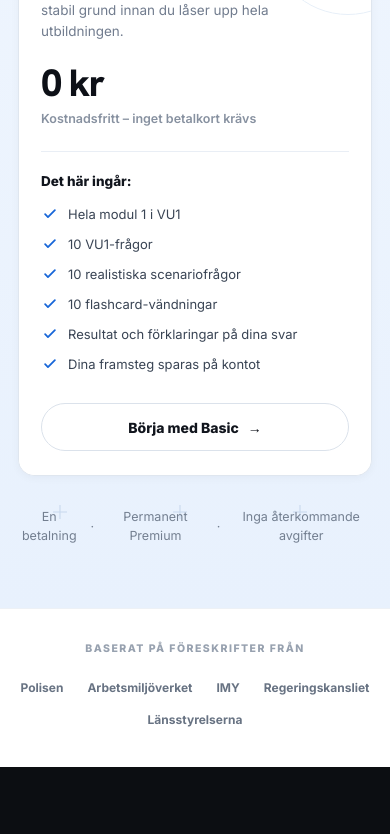
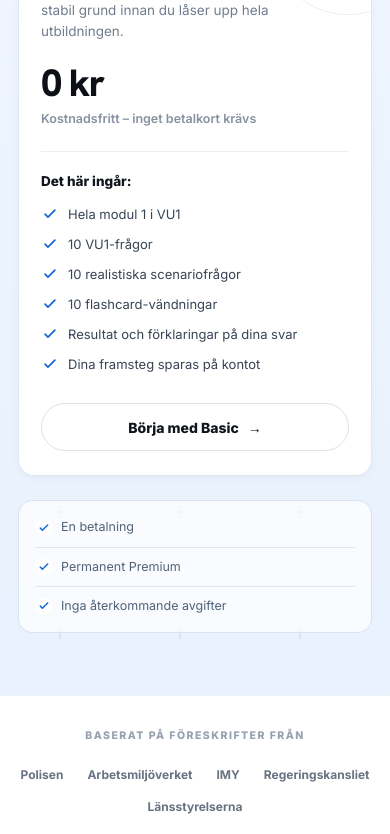
Before and after one commit to Mulanger/vaktskolan, a Next.js app: page /priser in a window 390 px wide. Shown: the part 1293-2127 px from the top of the page. Built offline with nearby package versions, Linux system fonts and the light colour scheme; no server answers.

Commit message:
Förbättra Lönekollen och prissidans mobiltext

```diff
--- a/app/(public)/priser/page.tsx
+++ b/app/(public)/priser/page.tsx
@@ -5,6 +5,10 @@ import { absoluteUrl } from "@/lib/site";
 
 const BASIC_SIGN_UP_URL = "/login?mode=sign-up&redirect_url=%2Fplattform";
 const PREMIUM_SIGN_UP_URL = "/login?mode=sign-up&redirect_url=%2Fplattform%3Fupgrade%3Dpremium";
+
+type PricingPageProps = {
+  searchParams: Promise<{ checkout?: string | string[] }>;
+};
 
 const plans = [
   {
@@ -79,7 +83,9 @@ function CheckIcon() {
   );
 }
 
-export default function PricingPage() {
+export default async function PricingPage({ searchParams }: PricingPageProps) {
+  const query = await searchParams;
+  const checkoutWasCancelled = query.checkout === "cancelled";
   const jsonLd = {
     "@context": "https://schema.org",
     "@type": "WebPage",
@@ -100,6 +106,16 @@ export default function PricingPage() {
               <h1 id="pricing-title">Välj ditt medlemskap</h1>
               <span>Prova grunderna kostnadsfritt eller få permanent tillgång till hela Vaktskolan.</span>
             </div>
+
+            {checkoutWasCancelled ? (
+              <div className="pricing-return-status" role="status">
+                <span className="pricing-return-status__icon" aria-hidden="true">←</span>
+                <span>
+                  <strong>Köpet avbröts</strong>
+                  Ingen betalning genomfördes. Du kan välja Premium när du vill.
+                </span>
+              </div>
+            ) : null}
 
             <div className="pricing-grid">
               {plans.map((plan) => (
@@ -139,7 +155,11 @@ export default function PricingPage() {
               ))}
             </div>
 
-            <p className="pricing-assurance">En betalning <span aria-hidden="true">·</span> Permanent Premium <span aria-hidden="true">·</span> Inga återkommande avgifter</p>
+            <ul className="pricing-assurance" aria-label="Tryggt Premiumköp">
+              <li><span className="pricing-assurance__check" aria-hidden="true"><CheckIcon /></span>En betalning</li>
+              <li><span className="pricing-assurance__check" aria-hidden="true"><CheckIcon /></span>Permanent Premium</li>
+              <li><span className="pricing-assurance__check" aria-hidden="true"><CheckIcon /></span>Inga återkommande avgifter</li>
+            </ul>
           </div>
         </section>
 
--- a/app/globals.css
+++ b/app/globals.css
@@ -1979,6 +1979,47 @@ a {
   gap: 28px;
 }
 
+.pricing-return-status {
+  display: flex;
+  width: fit-content;
+  max-width: min(520px, 100%);
+  margin: 26px auto -22px;
+  align-items: center;
+  gap: 11px;
+  border: 1px solid #d7e3f2;
+  border-radius: 12px;
+  background: rgba(255, 255, 255, .78);
+  color: #52627a;
+  padding: 10px 14px;
+  font-size: 13px;
+  line-height: 1.45;
+  box-shadow: 0 8px 24px -22px rgba(15, 23, 42, .4);
+}
+
+.pricing-return-status__icon {
+  display: grid;
+  width: 27px;
+  height: 27px;
+  flex: 0 0 auto;
+  place-items: center;
+  border-radius: 50%;
+  background: #eaf2fd;
+  color: #1766d8;
+  font-size: 15px;
+  font-weight: 800;
+}
+
+.pricing-return-status > span:last-child {
+  display: flex;
+  flex-wrap: wrap;
+  gap: 0 5px;
+}
+
+.pricing-return-status strong {
+  color: #17243a;
+  font-weight: 800;
+}
+
 .pricing-plan {
   min-width: 0;
   margin-top: 42px;
@@ -2195,14 +2236,49 @@ a {
 }
 
 .pricing-assurance {
-  display: flex;
+  display: grid;
   margin: 44px 0 0;
-  align-items: center;
   justify-content: center;
-  gap: 10px;
+  grid-template-columns: repeat(3, auto);
+  padding: 0;
   color: #737f90;
   font-size: 13px;
-  text-align: center;
+  list-style: none;
+}
+
+.pricing-assurance li {
+  display: flex;
+  min-height: 22px;
+  align-items: center;
+  gap: 8px;
+  border-left: 1px solid #cbd9ea;
+  padding: 0 20px;
+  white-space: nowrap;
+}
+
+.pricing-assurance li:first-child {
+  border-left: 0;
+}
+
+.pricing-assurance__check {
+  display: grid;
+  width: 18px;
+  height: 18px;
+  flex: 0 0 auto;
+  place-items: center;
+  border-radius: 50%;
+  background: rgba(255, 255, 255, .78);
+  color: #1766d8;
+}
+
+.pricing-assurance__check svg {
+  width: 12px;
+  height: 12px;
+  fill: none;
+  stroke: currentColor;
+  stroke-linecap: round;
+  stroke-linejoin: round;
+  stroke-width: 2.2;
 }
 
 .pricing-sources {
@@ -2274,6 +2350,17 @@ a {
     gap: 18px;
   }
 
+  .pricing-return-status {
+    width: min(100%, 520px);
+    margin: 22px auto 0;
+    align-items: flex-start;
+    text-align: left;
+  }
+
+  .pricing-return-status + .pricing-grid {
+    margin-top: 22px;
+  }
+
   .pricing-plan {
     margin-top: 0;
   }
@@ -2299,8 +2386,30 @@ a {
   }
 
   .pricing-assurance {
-    margin-top: 32px;
+    width: min(100%, 520px);
+    margin: 24px auto 0;
+    justify-content: stretch;
+    grid-template-columns: 1fr;
+    border: 1px solid #d7e3f2;
+    border-radius: 14px;
+    background: rgba(255, 255, 255, .72);
+    padding: 7px 16px;
+    color: #52627a;
     font-size: 12.5px;
+    text-align: left;
+  }
+
+  .pricing-assurance li {
+    min-height: 39px;
+    justify-content: flex-start;
+    border-top: 1px solid #e0e8f3;
+    border-left: 0;
+    padding: 0;
+    white-space: normal;
+  }
+
+  .pricing-assurance li:first-child {
+    border-top: 0;
   }
 
   .pricing-sources {
@@ -2845,7 +2954,14 @@ a {
   .site-footer__bottom { width: calc(100% - 40px); }
   .site-footer__top { padding: 65px 0; }
   .site-footer nav { grid-template-columns: 1fr 1fr; }
-  .site-footer__bottom { align-items: flex-start; flex-direction: column; }
+  .site-footer__bottom {
+    align-items: flex-start;
+    flex-direction: column;
+    gap: 10px;
+    line-height: 1.55;
+    padding-bottom: calc(34px + env(safe-area-inset-bottom));
+  }
+  .site-footer__bottom span:last-child { max-width: 36ch; }
 }
 
 @media (prefers-reduced-motion: reduce) {
--- a/index.html
+++ b/index.html
@@ -21,7 +21,7 @@
   <link rel="preconnect" href="https://fonts.gstatic.com" crossorigin>
   <link href="https://fonts.googleapis.com/css2?family=Hanken+Grotesk:wght@600;700&family=Inter:wght@300;400;500;600;700;800&family=Manrope:wght@400;500;600;700;800&family=Schibsted+Grotesk:wght@500;600;700;800&family=Sora:wght@600;700;800&display=swap" rel="stylesheet">
   <script src="https://unpkg.com/lucide@latest"></script>
-  <link rel="stylesheet" href="styles.css?v=20260723-mobile-vu2-nav">
+  <link rel="stylesheet" href="styles.css?v=20260723-salary-range">
 </head>
 <body class="app-booting">
   <div class="shell">
@@ -482,6 +482,6 @@
   <script src="authProvider.js?v=20260716-fail-closed"></script>
   <script src="supabaseApi.js?v=20260714-public-quiz-auth"></script>
   <script src="emblemSystem.js?v=20260716-emblems"></script>
-  <script src="app.js?v=20260723-mobile-vu2-nav"></script>
+  <script src="app.js?v=20260723-salary-range"></script>
 </body>
 </html>
```
Also changed, not shown: app.js, styles.css, 1 other file (tests, documents, lock files or other folders).
